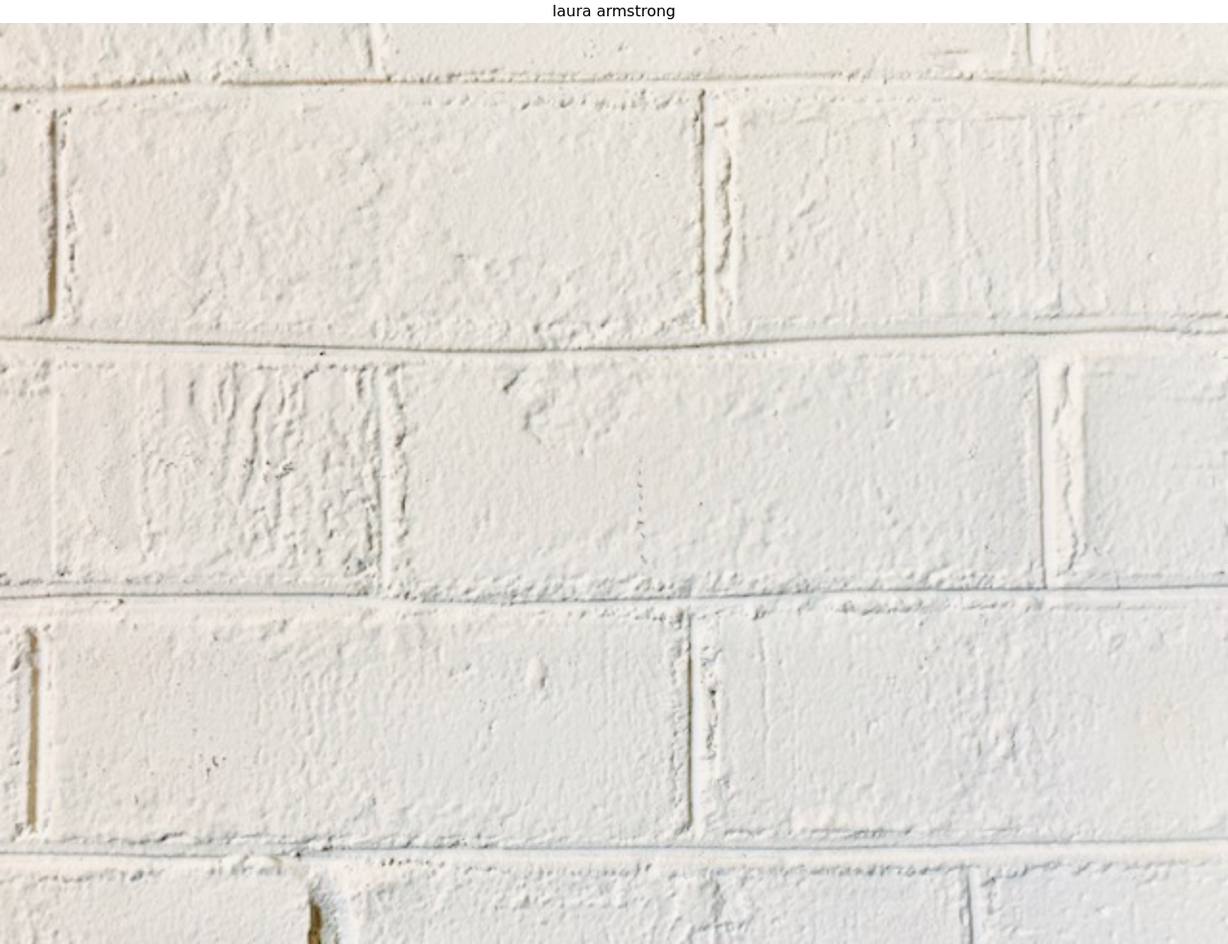
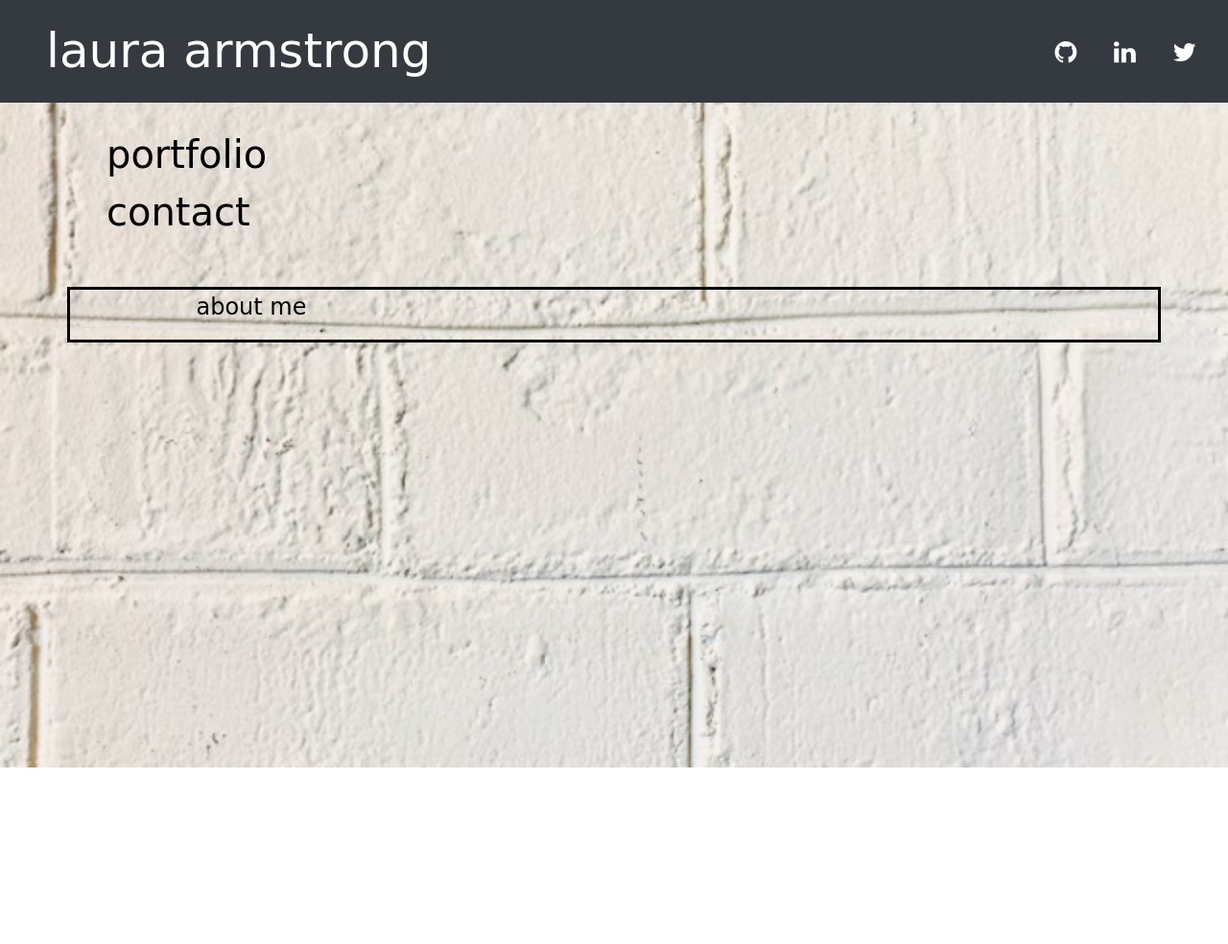
Before and after one commit to lauraearmstrong1/Portfolio, a plain HTML site: page index.html in a window 1280 px wide. Shown: the whole page at 96% size. After the commit the page ends 800 px from the top, so only its background shows below. Drawn offline with nearby package versions, Linux system fonts and the light colour scheme; a web font is replaced by a local one.

Commit message:
background works

```diff
--- a/index.html
+++ b/index.html
@@ -1,20 +1,69 @@
 <!DOCTYPE html>
 <html lang="en">
+
 <head>
-    <meta charset="UTF-8">
-    <meta name="viewport" content="width=device-width, initial-scale=1.0">
-    <title>About Me</title>
-    <link rel="stylesheet" href="https://stackpath.bootstrapcdn.com/bootstrap/4.4.1/css/bootstrap.min.css" integrity="sha384-Vkoo8x4CGsO3+Hhxv8T/Q5PaXtkKtu6ug5TOeNV6gBiFeWPGFN9MuhOf23Q9Ifjh" crossorigin="anonymous">
-    <link rel="stylesheet" href="style.css">
-    <link href="https://fonts.googleapis.com/css?family=Princess+Sofia&display=swap" rel="stylesheet">
+  <meta charset="UTF-8">
+  <meta name="viewport" content="width=device-width, initial-scale=1.0">
+  <title>About Me</title>
+  <link rel="stylesheet" href="https://stackpath.bootstrapcdn.com/bootstrap/4.4.1/css/bootstrap.min.css"
+    integrity="sha384-Vkoo8x4CGsO3+Hhxv8T/Q5PaXtkKtu6ug5TOeNV6gBiFeWPGFN9MuhOf23Q9Ifjh" crossorigin="anonymous">
+  <link rel="stylesheet" href="style.css">
+  <link href="https://fonts.googleapis.com/css?family=Princess+Sofia&display=swap" rel="stylesheet">
+  <link rel="stylesheet" href="https://stackpath.bootstrapcdn.com/font-awesome/4.7.0/css/font-awesome.min.css">
 </head>
-<body">
-    <header id="name">laura armstrong</header>
-    <img src="images/brick.jpg" id="bg" alt="">
+
+<body>
+  <nav class="navbar navbar.brand navbar.expand bg-dark">
+    <span class="navbar-text text-white">
+      <a id="name">laura armstrong</a>
+    </span>
+    <span>
+      <a href="https://github.com/lauraearmstrong1">
+        <button class="btn btn-lg btn-default">
+          <span class="fa fa-github fa-lg" style="color: white;"></span>
+        </button>
+      </a>
+      <a href="https://www.linkedin.com/in/laura-armstrong-90bb0a86/">
+        <button class="btn btn-lg btn-default">
+          <span class="fa fa-linkedin fa-lg" style="color: white;"></span>
+        </button>
+      </a>
+      <a href=" https://twitter.com/learmstrong1?lang=en">
+        <button class="btn btn-lg btn-default">
+          <span class="fa fa-twitter fa-lg" style="color: white;"></span>
+        </button>
+      </a>
+    </span>
+  </nav>
+  <br>
+  <!--left sidebar nav-->
+  <div class="col-sm-12 list">
+    <div class="row">
+      <div class="col-sm-3">
+        <a href="portfolio.html" id="list">portfolio</a><br>
+        <a href="contact.html" id="list">contact</a>
+      </div>
+    </div>
+  </div>
+  <br><br>
+  <div class="container about">
+    <div class="row ">
+    <div class="col-sm-4">
+
+        <p class="text-center" id="me">about me</p>
+
+      </div>
+    </div>
+  </div>
 
 
-<!-- <script>
-  document.body.style.backgroundImage = "url('../images/brick.jpg')";
-</script>  -->
+
+
+
+
+
+
+
 </body>
+
 </html>
--- a/style.css
+++ b/style.css
@@ -1,13 +1,40 @@
-#bg {
+html {
+    background-image: url(images/brick.jpg);
     background-size: cover;
     width: 100%;
     height: auto;
     overflow: hidden;
 }
 
+body {
+    background-color: transparent;
+    }
+
 #name {
     font-family: 'Princess Sofia', cursive;
+    font-size: 50px;
+    margin-left: 2rem;
+}
+
+.fab {
+    color: white;
+}
+
+#list {
+    font-family: 'Princess Sofia', cursive;
     color: black;
-    text-align: center;
-    background: transparent;
+    font-size: 40px;
+    margin-left: 6rem;
 }
+
+.about {
+    border-style: solid;
+    border-color: black;
+    /* background-color: white  !important; */
+}
+
+#me {
+    font-family: 'Princess Sofia', cursive;
+    color: black;
+    font-size: 24px;
+}
```
